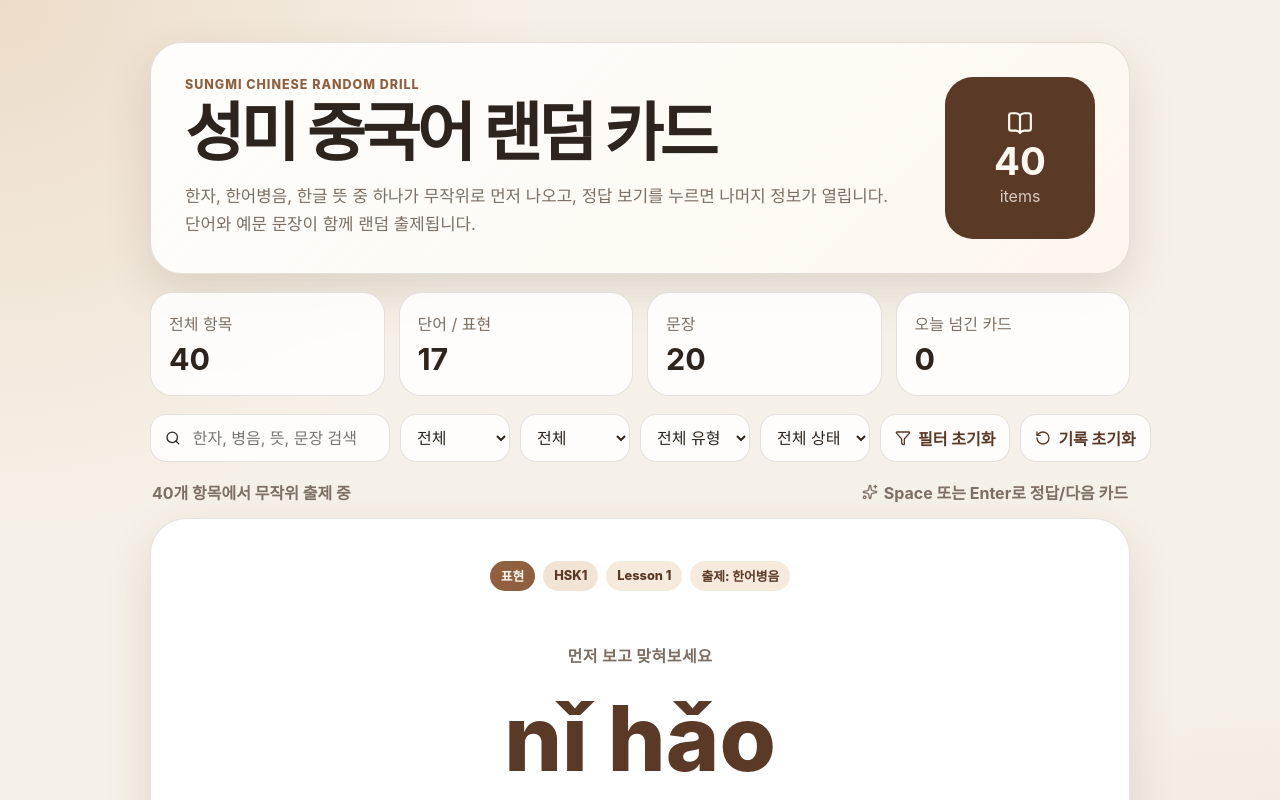
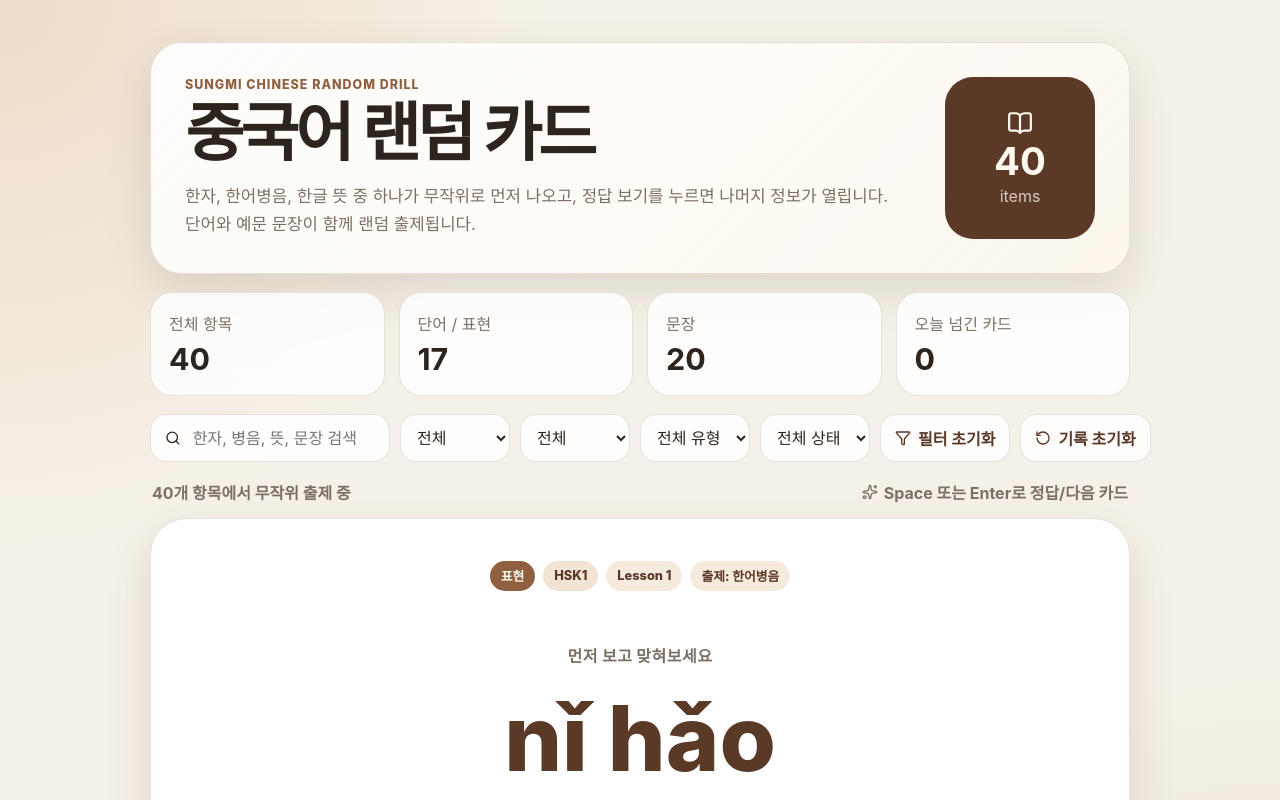
Before and after one commit to sungmicro/chinaword, a React (Vite) app: page / in a window 1280 px wide. Shown: the top 800 px of the page. Built offline with nearby package versions, Linux system fonts and the light colour scheme.

Commit message:
Update main.jsx

```diff
--- a/src/main.jsx
+++ b/src/main.jsx
@@ -323,7 +323,7 @@ function App() {
       <section className="hero">
         <div>
           <p className="eyebrow">Sungmi Chinese Random Drill</p>
-          <h1>성미 중국어 랜덤 카드</h1>
+          <h1>중국어 랜덤 카드</h1>
           <p className="heroText">
             한자, 한어병음, 한글 뜻 중 하나가 무작위로 먼저 나오고, 정답 보기를 누르면 나머지 정보가 열립니다.
             단어와 예문 문장이 함께 랜덤 출제됩니다.
```
